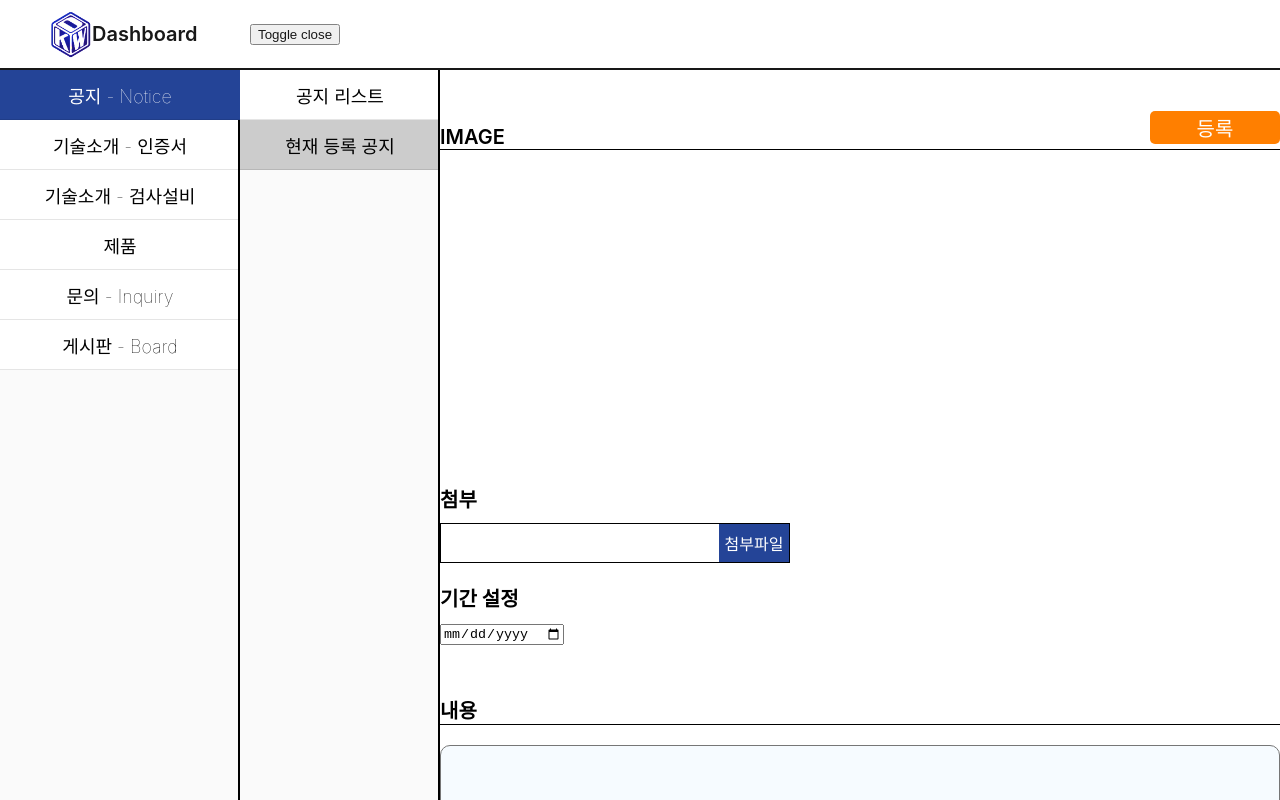
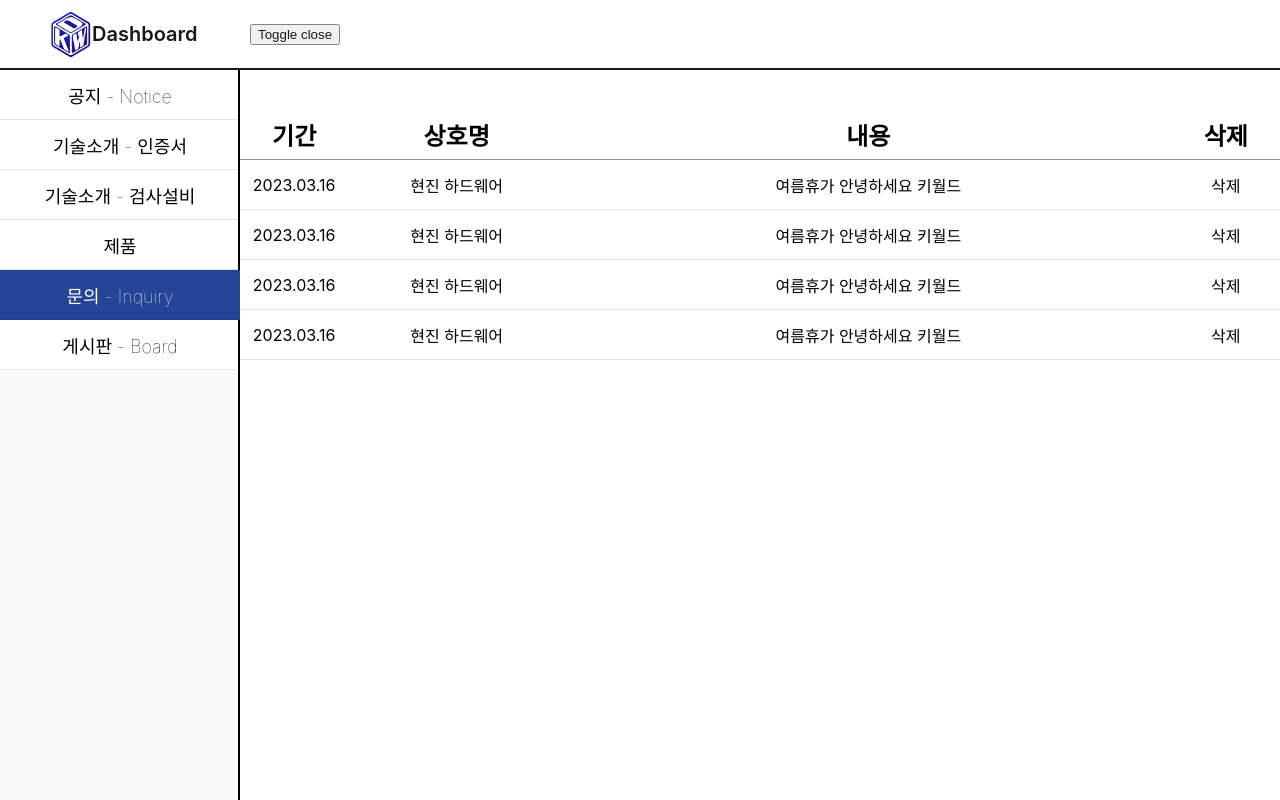
Before and after one commit to Keyworld-Hell/Frontend, a React (Create React App) app: page /admin/inquiry in a window 1280 px wide. Built offline with nearby package versions, Linux system fonts and the light colour scheme.

Commit message:
feat: Add inquiry list page

```diff
--- a/src/App.js
+++ b/src/App.js
@@ -16,6 +16,7 @@ import AdminCertificate from "./pages/admin/AdminCertificate";
 import AdminInspect from "./pages/admin/AdminInspect";
 import AdminTechUpload from "./pages/admin/AdminTechUpload";
 import AdminProduct from "./pages/admin/AdminProduct";
+import AdminInquiry from "./pages/admin/AdminInquiry";
 
 function App() {
   return (
@@ -31,7 +32,7 @@ function App() {
         <Route path="/admin/certificate" element={<AdminCertificate />} />
         <Route path="/admin/inspect" element={<AdminInspect />} />
         <Route path="/admin/product/:lock" element={<AdminProduct />} />
-        <Route path="/admin/inquiry" element={<Admin />} />
+        <Route path="/admin/inquiry" element={<AdminInquiry />} />
         <Route path="/admin/board" element={<Admin />} />
         <Route path="/admin/:title/upload" element={<AdminTechUpload />} />
       </Routes>
--- a/src/assets/css/admin.css
+++ b/src/assets/css/admin.css
@@ -314,3 +314,21 @@
 .admin-product-container {
   width: 1350px;
 }
+
+/* Inquiry*/
+
+.admin-inquiry-date {
+  width: 150px;
+}
+
+.admin-inquiry-name {
+  width: 300px;
+}
+
+.admin-inquiry-content {
+  width: 840px;
+}
+
+.admin-inquiry-delete {
+  width: 150px;
+}
--- /dev/null
+++ b/src/pages/admin/AdminInquiry.jsx
@@ -0,0 +1,72 @@
+import React, { useRef, useState } from "react";
+import AdminNav from "../../components/layout/AdminNav";
+
+const AdminInquiry = () => {
+  const fileRef = useRef();
+  const [fileName, setFileName] = useState("");
+  const [fileImg, setFileImg] = useState();
+  const [activeSubIndex, setActiveSubIndex] = useState(1);
+  const [activeIndex, setActiveIndex] = useState(4);
+
+  const previewImg = () => {
+    const file = fileRef.current.files[0];
+    const reader = new FileReader();
+    reader.readAsDataURL(file);
+    reader.onloadend = () => {
+      setFileImg(reader.result);
+    };
+  };
+
+  return (
+    <div className="flex">
+      <AdminNav
+        activeIndex={activeIndex}
+        setActiveIndex={setActiveIndex}
+        activeSubIndex={activeSubIndex}
+        setActiveSubIndex={setActiveSubIndex}
+      />
+      <div className="admin-container container m-0">
+        <div className="admin-notice-title flex f-24 fw-600 center">
+          <div className="admin-inquiry-date">기간</div>
+          <div className="admin-inquiry-name">상호명</div>
+          <div className="admin-inquiry-content">내용</div>
+          <div className="admin-inquiry-delete">삭제</div>
+        </div>
+        <div className="admin-notice-box center flex">
+          <div className="admin-inquiry-date">2023.03.16</div>
+          <div className="admin-inquiry-name">현진 하드웨어</div>
+          <div className="admin-inquiry-content">
+            여름휴가 안녕하세요 키월드
+          </div>
+          <div className="admin-inquiry-delete">삭제</div>
+        </div>
+        <div className="admin-notice-box center flex">
+          <div className="admin-inquiry-date">2023.03.16</div>
+          <div className="admin-inquiry-name">현진 하드웨어</div>
+          <div className="admin-inquiry-content">
+            여름휴가 안녕하세요 키월드
+          </div>
+          <div className="admin-inquiry-delete">삭제</div>
+        </div>
+        <div className="admin-notice-box center flex">
+          <div className="admin-inquiry-date">2023.03.16</div>
+          <div className="admin-inquiry-name">현진 하드웨어</div>
+          <div className="admin-inquiry-content">
+            여름휴가 안녕하세요 키월드
+          </div>
+          <div className="admin-inquiry-delete">삭제</div>
+        </div>
+        <div className="admin-notice-box center flex">
+          <div className="admin-inquiry-date">2023.03.16</div>
+          <div className="admin-inquiry-name">현진 하드웨어</div>
+          <div className="admin-inquiry-content">
+            여름휴가 안녕하세요 키월드
+          </div>
+          <div className="admin-inquiry-delete">삭제</div>
+        </div>
+      </div>
+    </div>
+  );
+};
+
+export default AdminInquiry;
```
